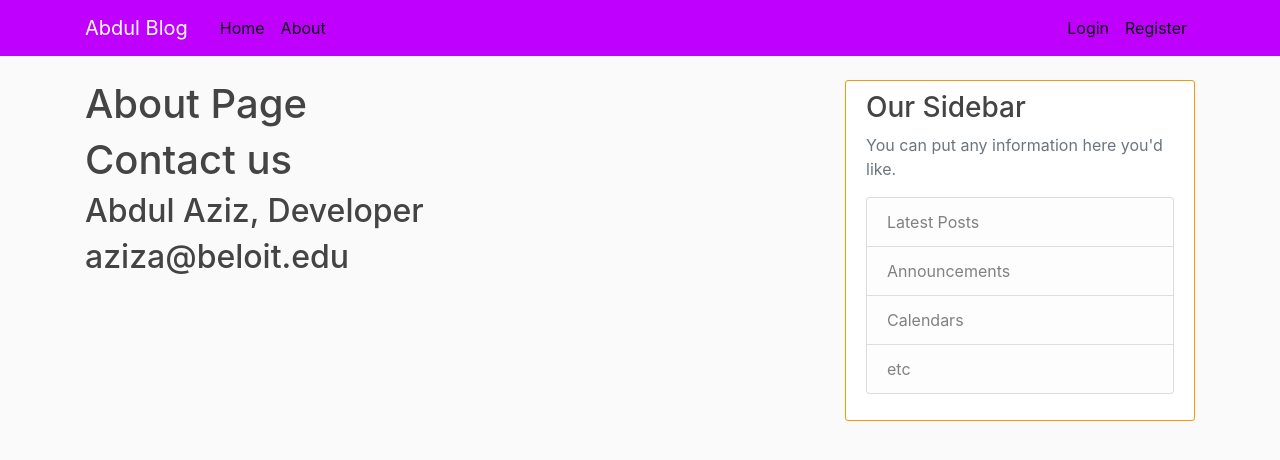
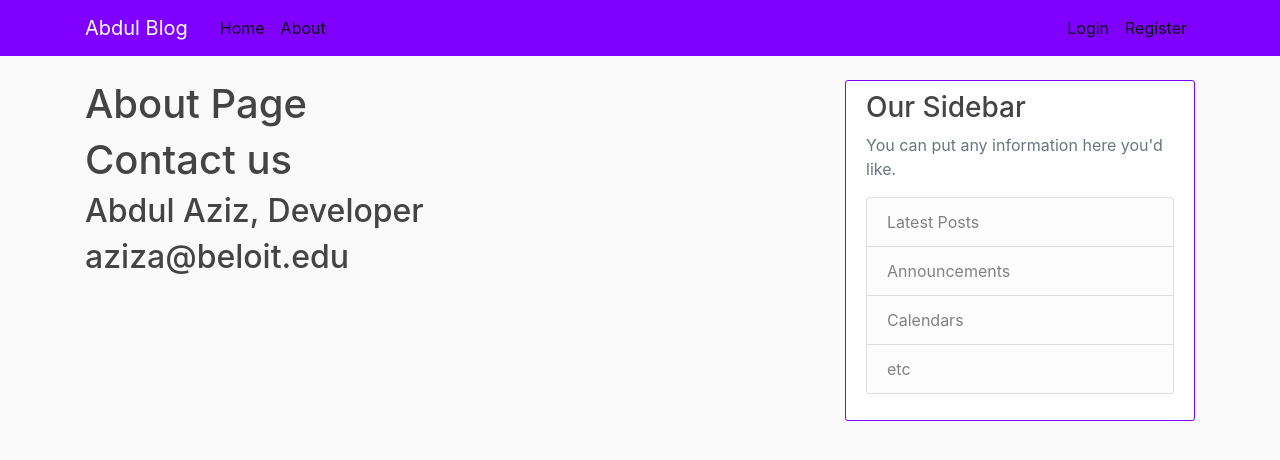
Before and after one commit to aziz16034/blog, a Django app: page /about/ in a window 1280 px wide. Shown: the top 460 px of the page. Run offline with Django 3.2, Linux system fonts and the light colour scheme; some libraries are stand-ins or nearby versions.

Commit message:
updated409

```diff
--- a/blog/static/blog/main.css
+++ b/blog/static/blog/main.css
@@ -13,7 +13,7 @@ ul {
 }
 
 .bg-steel {
-  background-color: #bf00ff;
+  background-color: #8000ff	;
 }
 
 .site-header .navbar-nav .nav-link {
@@ -31,7 +31,7 @@ ul {
 .content-section {
   background: #ffff;
   padding: 10px 20px;
-  border: 1px solid #f09a0a;
+  border: 1px solid #8000ff	;
   border-radius: 3px;
   margin-bottom: 20px;
 }
```
